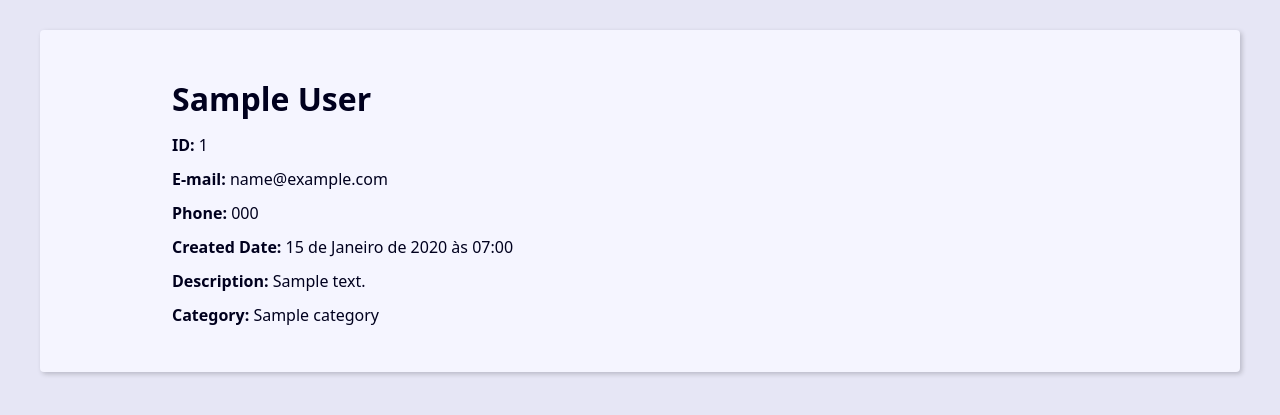
After one commit to allbano/agenda, a Django app: page /1/ in a window 1280 px wide. The commit adds this page. Shown: the top 415 px of the page. Run offline with Django 5.2, Linux system fonts and the light colour scheme; tables that the repository leaves empty hold one stand-in row (values such as "Sample post").

Commit message:
Adicionado view,template e url de: listar contatos e exibir contato.

```diff
--- a/base_static/global/css/style.css
+++ b/base_static/global/css/style.css
@@ -1,3 +1,314 @@
+:root {
+  --spacing: 1.5rem;
+  --link-dark-color: rgb(0, 83, 134);
+  --link-light-color: rgb(156, 217, 255);
+  --clr-white: rgb(245, 245, 255);
+  --clr-black: rgb(0, 0, 30);
+  --clr-light-gray: rgb(230, 230, 245);
+  --clr-dark-shadow-5: rgba(0, 0, 10, 5%);
+  --clr-dark-shadow-10: rgba(0, 0, 10, 10%);
+  --clr-dark-shadow-20: rgba(0, 0, 10, 20%);
+  --clr-light-shadow-5: rgba(200, 200, 255, 5%);
+  --clr-light-shadow-10: rgba(200, 200, 255, 10%);
+  --clr-light-shadow-20: rgba(200, 200, 255, 20%);
+  --main-page-width: 120rem;
+  --table-min-width: 60rem;
+  --biggest-font-size: 5rem;
+  --bigger-font-size: 4rem;
+  --big-font-size: 3.2rem;
+  --medium-font-size: 2.4rem;
+  --small-font-size: 1.6rem;
+  --smaller-font-size: 1.4rem;
+  --smallest-font-size: 1.2rem;
+  --transition-fast: 300ms;
+  --transition-medium: 600ms;
+  --transition-slow: 1s;
+  --default-border-radius: 4px;
+}
+
+*,
+*::before,
+*::after {
+  margin: 0;
+  padding: 0;
+  box-sizing: border-box;
+}
+
+html {
+  font-size: 62.5%;
+}
+
 body {
-    background: red;
+  font-family: system-ui, -apple-system, BlinkMacSystemFont, 'Segoe UI', Roboto,
+    Oxygen, Ubuntu, Cantarell, 'Open Sans', 'Helvetica Neue', sans-serif;
+  line-height: 1.5;
+  font-size: var(--small-font-size);
+  color: var(--clr-black);
+  -webkit-font-smoothing: antialiased;
+  background: var(--clr-light-gray);
 }
+
+img,
+svg {
+  display: block;
+  max-width: 100%;
+}
+
+.header {
+  background: var(--clr-black);
+  padding: var(--spacing);
+  box-shadow: 0 5px 10px 2px var(--clr-dark-shadow-20);
+  z-index: 1;
+  position: relative;
+}
+
+.header-heading {
+  font-size: var(--biggest-font-size);
+  text-align: center;
+}
+
+.header-link {
+  color: var(--link-light-color);
+  text-decoration: none;
+  transition: filter var(--transition-fast) ease-in-out;
+}
+
+.header-link:hover {
+  filter: brightness(70%);
+}
+
+.menu {
+  margin: var(--spacing);
+}
+
+.menu-list {
+  list-style: none;
+  display: flex;
+  justify-content: center;
+  flex-flow: row wrap;
+}
+
+.menu-link {
+  display: block;
+  padding: var(--spacing);
+  color: var(--link-light-color);
+  text-decoration: none;
+  transition: background-color var(--transition-fast) ease-in-out;
+  border-radius: var(--default-border-radius);
+}
+
+.menu-link:hover {
+  background: var(--clr-light-shadow-10);
+}
+
+.content {
+  max-width: var(--main-page-width);
+  margin: calc(var(--spacing) * 2) auto;
+  padding: var(--spacing);
+  background: var(--clr-white);
+  box-shadow: 2px 2px 5px var(--clr-dark-shadow-20);
+  border-radius: var(--default-border-radius);
+}
+
+.responsive-table {
+  width: 100%;
+  overflow-x: auto;
+}
+
+.contacts-table {
+  width: 100%;
+  min-width: var(--table-min-width);
+  border-collapse: collapse;
+}
+
+.table-caption {
+  font-size: var(--medium-font-size);
+  font-weight: bold;
+  padding: var(--spacing);
+}
+
+.table-row {
+  text-align: left;
+  text-overflow: ellipsis;
+  transition: background-color var(--transition-fast) ease-in-out;
+}
+
+.table-row:nth-of-type(2n) {
+  background: var(--clr-dark-shadow-5);
+}
+
+.table-row:not(.table-row-header):hover {
+  background: var(--clr-dark-shadow-10);
+}
+
+.table-row-header {
+  background: var(--clr-light-gray);
+  color: var(--clr-black);
+}
+
+.table-cel,
+.table-header {
+  padding: var(--spacing);
+}
+
+.table-link {
+  color: var(--link-dark-color);
+  transition: color var(--transition-fast) ease-in-out;
+  text-decoration: none;
+}
+
+.table-link:hover {
+  color: var(--clr-black);
+}
+
+@media (min-width: 600px) {
+  .single-contact {
+    max-width: 80%;
+    margin: calc(var(--spacing) * 2) auto;
+  }
+}
+
+.single-contact h1 {
+  margin: 1rem 0;
+}
+
+.single-contact p {
+  margin: 1rem 0;
+}
+
+.pagination {
+  margin-top: var(--spacing);
+  display: flex;
+  justify-content: center;
+  padding: calc(var(--spacing) * 0.8);
+  font-size: var(--small-font-size);
+}
+
+.pagination .step-links {
+  display: flex;
+  gap: calc(var(--spacing) * 0.8);
+}
+
+.pagination .step-links a {
+  color: var(--link-dark-color);
+  transition: color var(--transition-fast) ease-in-out;
+  text-decoration: none;
+  display: block;
+}
+
+.search {
+  display: flex;
+  justify-content: center;
+}
+
+.search-input {
+  font-size: var(--medium-font-size);
+  padding: 1rem 2rem;
+  width: 100%;
+  max-width: 32rem;
+  border-radius: var(--default-border-radius);
+  border: 1px solid var(--link-light-color);
+}
+
+.search-input:focus {
+  box-shadow: 0 0 15px var(--link-light-color);
+}
+
+.message {
+  max-width: 600px;
+  margin: var(--spacing) auto;
+  margin-top: calc(var(--spacing) * 2);
+  padding: var(--spacing);
+  text-align: center;
+  border-radius: var(--default-border-radius);
+  font-size: var(--smaller-font-size);
+}
+
+.message.success {
+  background: rgba(0, 255, 0, 0.3);
+  border: 1px solid rgba(0, 255, 0, 90%);
+}
+
+.message.error {
+  background: rgba(255, 0, 0, 0.3);
+  border: 1px solid rgba(255, 0, 0, 90%);
+}
+
+.message.warning {
+  background: rgba(255, 255, 0, 0.3);
+  border: 1px solid rgba(255, 255, 0, 90%);
+}
+
+.form-wrapper {
+  max-width: 60rem;
+  margin: var(--spacing) auto;
+}
+
+.form-content {
+  margin: var(--spacing) 0;
+}
+
+.form-group {
+  display: flex;
+  flex-direction: column;
+  padding-bottom: var(--spacing);
+}
+.errorlist {
+  list-style: none;
+  font-size: var(--smaller-font-size);
+  color: tomato;
+}
+.errorlist.nonfield {
+  color: inherit;
+}
+
+.form-group p {
+  margin: 1em 0;
+}
+
+.form-group .help-text,
+.form-group .help-text ~ ul {
+  margin: 0;
+  font-size: var(--smallest-font-size);
+  list-style: none;
+}
+
+.form-group input,
+.form-group textarea,
+.form-group select {
+  padding: 1rem;
+  border-radius: var(--default-border-radius);
+  border: 1px solid var(--link-dark-color);
+}
+
+.form-group input:focus,
+.form-group textarea:focus,
+.form-group select:focus {
+  outline: none;
+  box-shadow: 0 0 5px var(--link-dark-color);
+}
+
+.form-group label {
+  font-size: var(--smaller-font-size);
+}
+
+.btn {
+  background-color: var(--link-dark-color);
+  color: var(--clr-white);
+  font-weight: bold;
+  border: none;
+  padding: 1rem 2rem;
+  border-radius: var(--default-border-radius);
+  cursor: pointer;
+  transition: filter var(--transition-fast) ease-in-out;
+}
+
+.btn:hover {
+  filter: brightness(90%);
+}
+
+.btn:focus,
+.btn:active {
+  filter: brightness(80%);
+  box-shadow: 0 0 5px var(--link-dark-color);
+}
--- a/base_templates/global/base.html
+++ b/base_templates/global/base.html
@@ -9,40 +9,19 @@
             name="viewport"
             content="width=device-width, initial-scale=1, shrink-to-fit=no"
         />
-
-        <!-- Bootstrap CSS v5.2.1 -->
-        <link
-            href="https://cdn.jsdelivr.net/npm/bootstrap@5.3.2/dist/css/bootstrap.min.css"
-            rel="stylesheet"
-            integrity="sha384-T3c6CoIi6uLrA9TneNEoa7RxnatzjcDSCmG1MXxSR1GAsXEV/Dwwykc2MPK8M2HN"
-            crossorigin="anonymous"
-        />
-        <link rel="stylesheet" href="{% static 'global/css/style.css' %}" />
+       <link rel="stylesheet" href="{% static 'global/css/style.css' %}" />
     </head>
 
     <body>
         <header>
             <!-- place navbar here -->
         </header>
-        <main>
-            <h1>
-                Qualquer coisa!!!
-            </h1>
+        <main class="content">
+            {% block content %}{% endblock content %}
         </main>
         <footer>
             <!-- place footer here -->
         </footer>
-        <!-- Bootstrap JavaScript Libraries -->
-        <script
-            src="https://cdn.jsdelivr.net/npm/@popperjs/core@2.11.8/dist/umd/popper.min.js"
-            integrity="sha384-I7E8VVD/ismYTF4hNIPjVp/Zjvgyol6VFvRkX/vR+Vc4jQkC+hVqc2pM8ODewa9r"
-            crossorigin="anonymous"
-        ></script>
 
-        <script
-            src="https://cdn.jsdelivr.net/npm/bootstrap@5.3.2/dist/js/bootstrap.min.js"
-            integrity="sha384-BBtl+eGJRgqQAUMxJ7pMwbEyER4l1g+O15P+16Ep7Q9Q+zqX6gSbd85u4mG4QzX+"
-            crossorigin="anonymous"
-        ></script>
     </body>
 </html>
--- a/contact/models.py
+++ b/contact/models.py
@@ -1,8 +1,23 @@
 from django.db import models
 from django.utils import timezone
+from django.contrib.auth.models import User
 
 # Create your models here.
+class Category(models.Model):
+    class Meta:
+        verbose_name = 'Category'
+        verbose_name_plural = 'Categories'
+
+    name = models.CharField(max_length=50)
+
+    def __str__(self) -> str:
+        return str(self.name)
+
 class Contact(models.Model):
+    class Meta:
+        verbose_name = 'Contact'
+        verbose_name_plural = 'Contacts'
+
     first_name = models.CharField(max_length=50)
     last_name = models.CharField(max_length=50, blank=True)
     phone = models.CharField(max_length=50)
@@ -10,6 +25,19 @@ class Contact(models.Model):
     created_date = models.DateTimeField(default=timezone.now)
     description = models.TextField(blank=True)
     show = models.BooleanField(default=True)
+    picture = models.ImageField(blank=True, upload_to='pictures/%Y/%m/%d')
+    category = models.ForeignKey(
+        Category,
+        on_delete=models.SET_NULL,
+        blank=True,
+        null=True
+        )
+    owner = models.ForeignKey(
+        User,
+        on_delete=models.SET_NULL,
+        blank=True,
+        null=True
+    )
 
 
     def __str__(self):
--- /dev/null
+++ b/contact/templates/contact/contact.html
@@ -0,0 +1,17 @@
+{% extends 'global/base.html' %}
+
+{% block content %}
+    <div class="single-contact">
+        <h1 class="single-contact-name">
+            {{ contact.first_name }} {{ contact.last_name }}
+        </h1>
+        <p><b>ID:</b> {{contact.id}}</p>
+        <p><b>E-mail:</b> {{contact.email}}</p>
+        <p><b>Phone:</b> {{contact.phone}}</p>
+        <p><b>Created Date:</b> {{contact.created_date}}</p>
+        <p><b>Description:</b> {{contact.description}}</p>
+        <p><b>Category:</b> {{contact.category.name}}</p>
+
+    </div>
+
+{% endblock content %}
--- a/contact/urls.py
+++ b/contact/urls.py
@@ -4,5 +4,6 @@ from contact import views
 app_name = 'contact'
 
 urlpatterns = [
+    path('<int:contact_id>/',views.contact, name='contact'),
     path('', views.index, name='index'),
 ]
--- /dev/null
+++ b/contact/views/__init__.py
@@ -0,0 +1 @@
+from contact.views.contact_views import *
--- /dev/null
+++ b/contact/views/contact_views.py
@@ -0,0 +1,29 @@
+"""Module providing a function views."""
+from django.shortcuts import render, get_object_or_404
+from contact.models import Contact
+
+# Create your views here.
+def index(request):
+    """Function rendering the index page."""
+    contacts = Contact.objects.all()
+    context = {
+        'contacts': contacts,
+    }
+    return render(
+        request,
+        'contact/index.html',
+        context
+        )
+
+def contact(request,contact_id):
+    # one_contact = Contact.objects.filter(pk=contact_id).first()
+    one_contact = get_object_or_404(Contact, pk=contact_id)
+    #one_contact = get_object_or_404(Contact.objects.filter(pk=contact_id))
+    context = {
+        'contact': one_contact,
+    }
+    return render(
+        request,
+        'contact/contact.html',
+        context
+        )
--- /dev/null
+++ b/project/local_settings.py
@@ -0,0 +1,2 @@
+DEBUG = True
+ALLOWED_HOSTS = []
--- a/project/urls.py
+++ b/project/urls.py
@@ -16,8 +16,12 @@ Including another URLconf
 """
 from django.contrib import admin
 from django.urls import path, include
+from django.conf.urls.static import static
+from django.conf import settings
 
 urlpatterns = [
     path('admin/', admin.site.urls),
     path('', include('contact.urls')),
 ]
+urlpatterns += static(settings.MEDIA_URL, document_root=settings.MEDIA_ROOT)
+urlpatterns += static(settings.STATIC_URL, document_root=settings.STATIC_ROOT)
```
Also changed, not shown: contact/admin.py (+7 -1 lines), contact/templates/contact/index.html (+42 -0 lines), contact/views.py (deleted, +0 -8 lines), project/settings.py (+11 -4 lines), contact/migrations/0002_contact_picture_contact_show.py (added), contact/migrations/0003_category_contact_category.py (added), contact/migrations/0004_alter_category_options_alter_contact_options_and_more.py (added), 1 other file.
